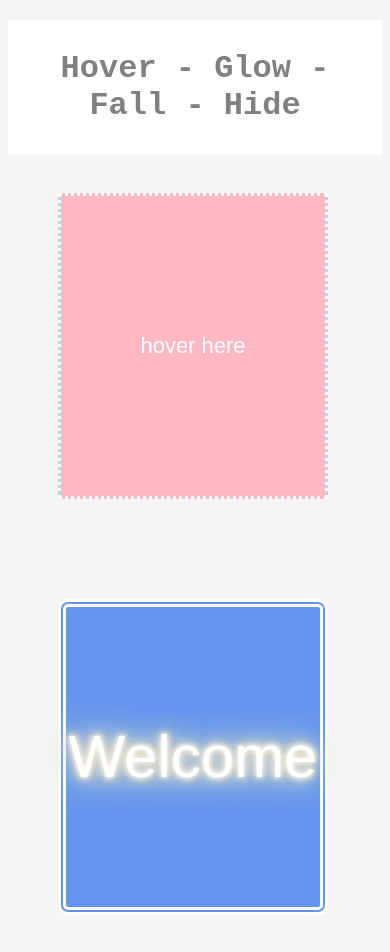
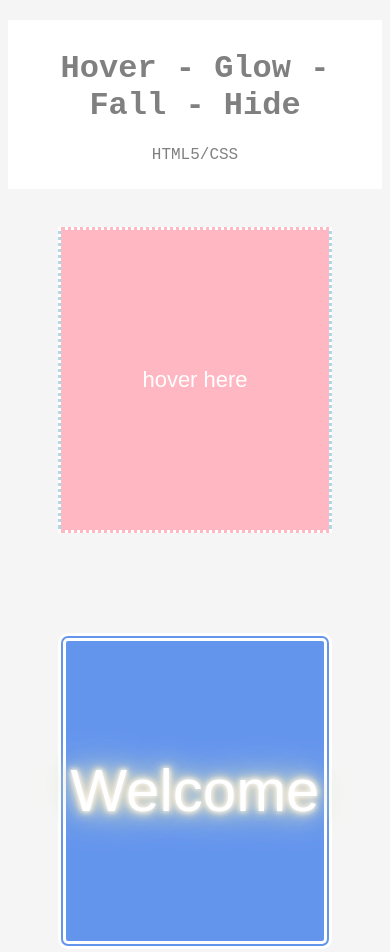
Before and after one commit to TaneyaSenn/Portfolio-Practice, a plain HTML site: page Two/2.html in a window 390 px wide. Shown: the top 952 px of the page. Drawn offline with Linux system fonts and the light colour scheme; a web font is replaced by a local one.

Commit message:
Added responsiveness

```diff
--- a/Two/2.css
+++ b/Two/2.css
@@ -270,7 +270,13 @@ body {
     background: white;
 }
 
-
+@media screen and (max-width: 800px) {
+    .container {
+        width: 100%;
+        margin-left: 0px;
+        margin-right: 0px;
+    }
+}
 
 /* BOX 3:  */
 /* BOX 4:  */
--- a/Two/2.html
+++ b/Two/2.html
@@ -10,7 +10,7 @@
     </head>
 
     <body>
-        <header id="header"><h1>Hover - Glow - Fall - Hide</h1></header>
+        <header id="header"><h1>Hover - Glow - Fall - Hide</h1><p>HTML5/CSS</p></header>
         <div class="container">
             <div id="box1" class="box"><p>hover here</p></div>
 
```
